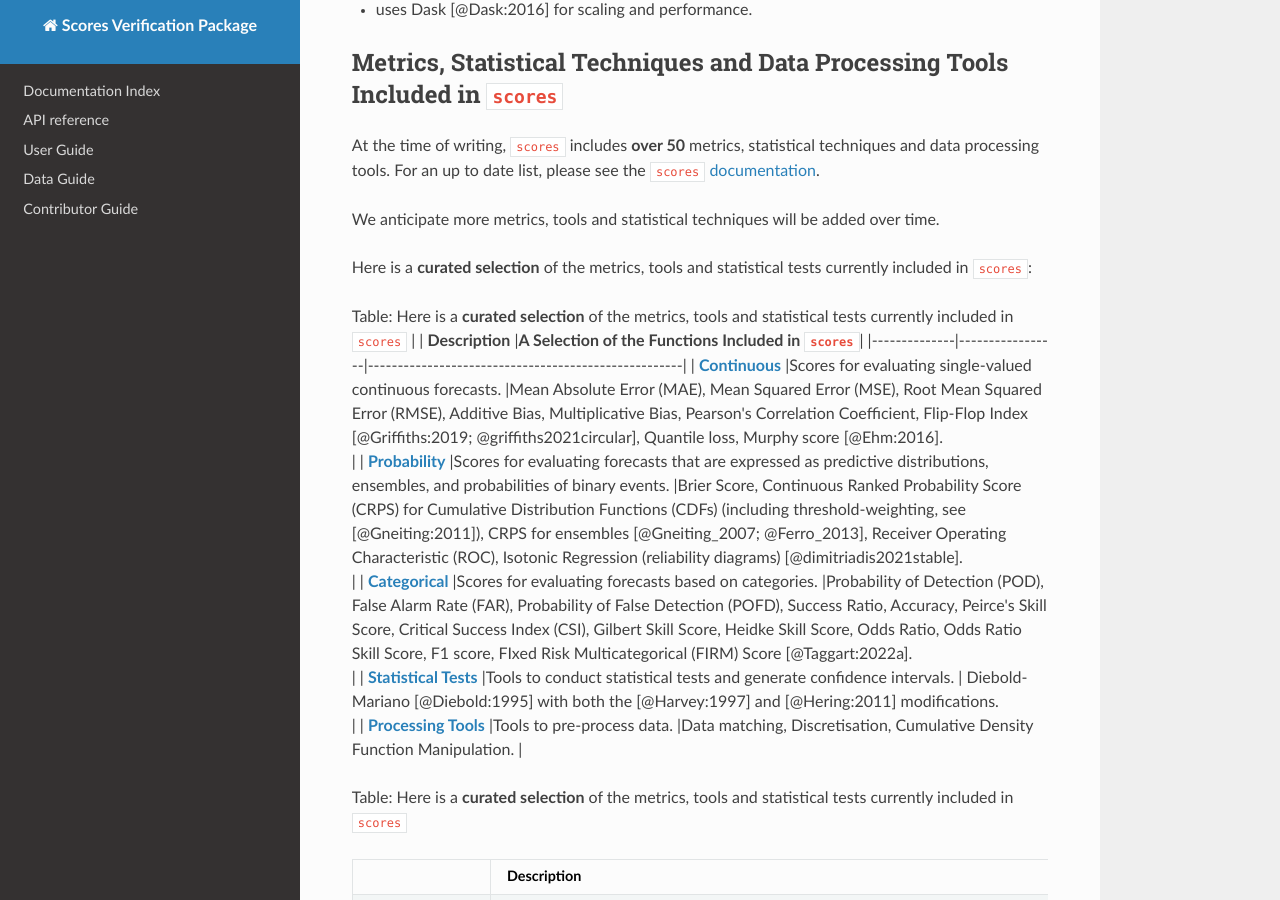
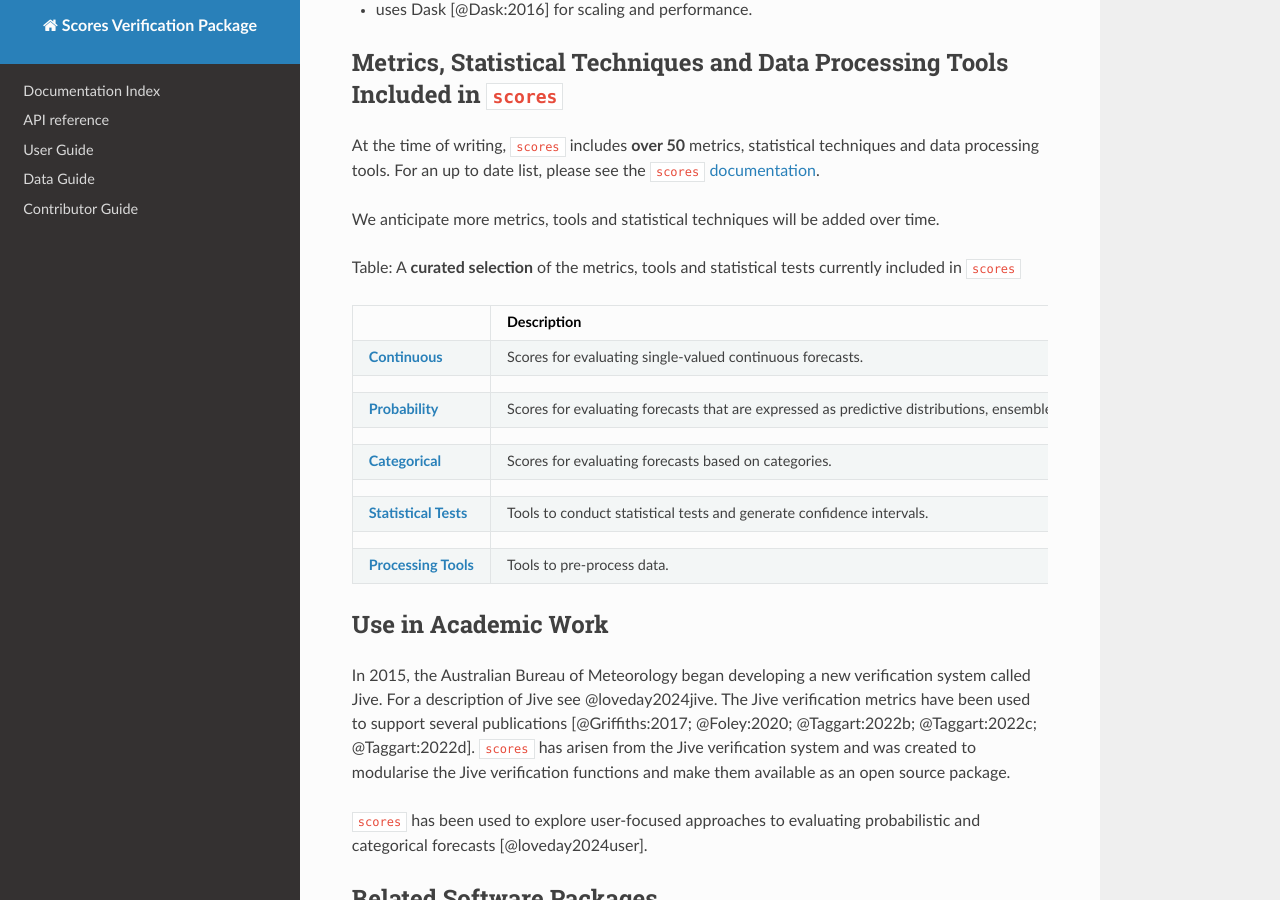
Before and after one commit to nci/scores, an MkDocs documentation site: the page built from docs/paper.md, in a window 1280 px wide and 900 px high, scrolled down 1462 px. Built offline with MkDocs 1.6.1, drawn with Linux system fonts in a browser that asks for light colours; nearby versions of some CDN libraries.

Commit message:
Table with caption
Signed-off-by: Stephanie Chong <168800785+Steph-Chong@users.noreply.github.com>

```diff
--- a/docs/paper.md
+++ b/docs/paper.md
@@ -67,22 +67,7 @@ At the time of writing, `scores` includes **over 50** metrics, statistical techn
 
 We anticipate more metrics, tools and statistical techniques will be added over time.
 
-Here is a **curated selection** of the metrics, tools and statistical tests currently included in `scores`:
-
-Table: Here is a **curated selection** of the metrics, tools and statistical tests currently included in `scores`
-|              | **Description** |**A Selection of the Functions Included in `scores`**|
-|--------------|-----------------|-----------------------------------------------------|
-| **[Continuous](https://scores.readthedocs.io/en/latest/included.html#continuous)**        	|Scores for evaluating single-valued continuous forecasts.                  	|Mean Absolute Error (MAE), Mean Squared Error (MSE), Root Mean Squared Error (RMSE), Additive Bias, Multiplicative Bias, Pearson's Correlation Coefficient, Flip-Flop Index [@Griffiths:2019; @griffiths2021circular], Quantile loss, Murphy score [@Ehm:2016].
-|
-| **[Probability](https://scores.readthedocs.io/en/latest/included.html#probability)**       	|Scores for evaluating forecasts that are expressed as predictive distributions, ensembles, and probabilities of binary events.                 	|Brier Score, Continuous Ranked Probability Score (CRPS) for Cumulative Distribution Functions (CDFs) (including threshold-weighting, see [@Gneiting:2011]), CRPS for ensembles [@Gneiting_2007; @Ferro_2013], Receiver Operating Characteristic (ROC), Isotonic Regression (reliability diagrams) [@dimitriadis2021stable].
-|
-| **[Categorical](https://scores.readthedocs.io/en/latest/included.html#categorical)**       	|Scores for evaluating forecasts based on categories.                	|Probability of Detection (POD), False Alarm Rate (FAR), Probability of False Detection (POFD), Success Ratio, Accuracy, Peirce's Skill Score, Critical Success Index (CSI), Gilbert Skill Score, Heidke Skill Score, Odds Ratio, Odds Ratio Skill Score, F1 score, FIxed Risk Multicategorical (FIRM) Score [@Taggart:2022a].
-|
-| **[Statistical Tests](https://scores.readthedocs.io/en/latest/included.html#statistical-tests)** 	|Tools to conduct statistical tests and generate confidence intervals.                 	| Diebold-Mariano [@Diebold:1995] with both the [@Harvey:1997] and [@Hering:2011] modifications.
-|
-| **[Processing Tools](https://scores.readthedocs.io/en/latest/included.html#processing-tools-for-preparing-data)**        	|Tools to pre-process data.                 	|Data matching, Discretisation, Cumulative Density Function Manipulation. |
-
-Table: Here is a **curated selection** of the metrics, tools and statistical tests currently included in `scores`
+Table: A **curated selection** of the metrics, tools and statistical tests currently included in `scores`
 
 |              | **Description** |**A Selection of the Functions Included in `scores`**|
 |--------------|-----------------|-----------------------------------------------------|
```
